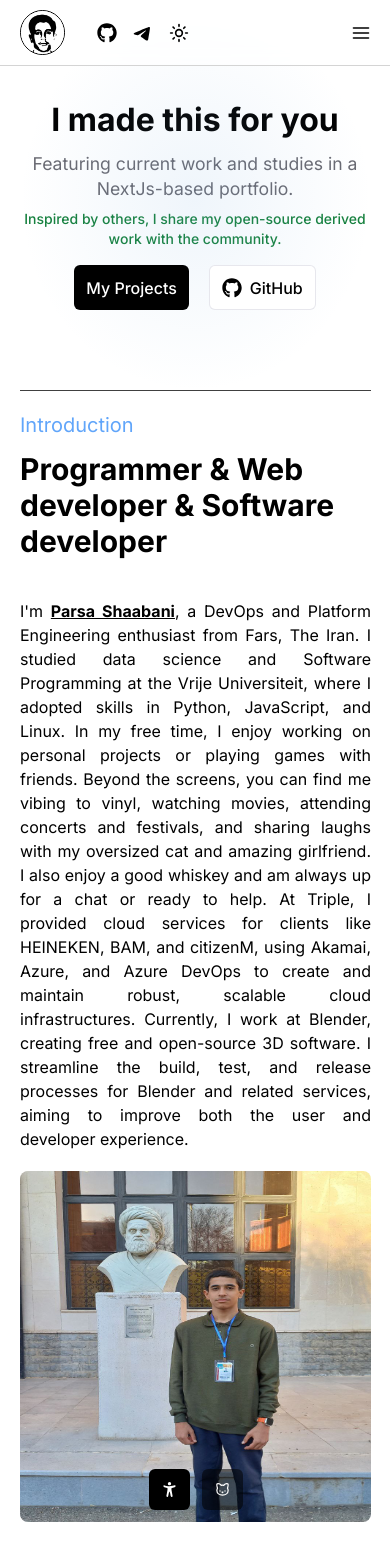
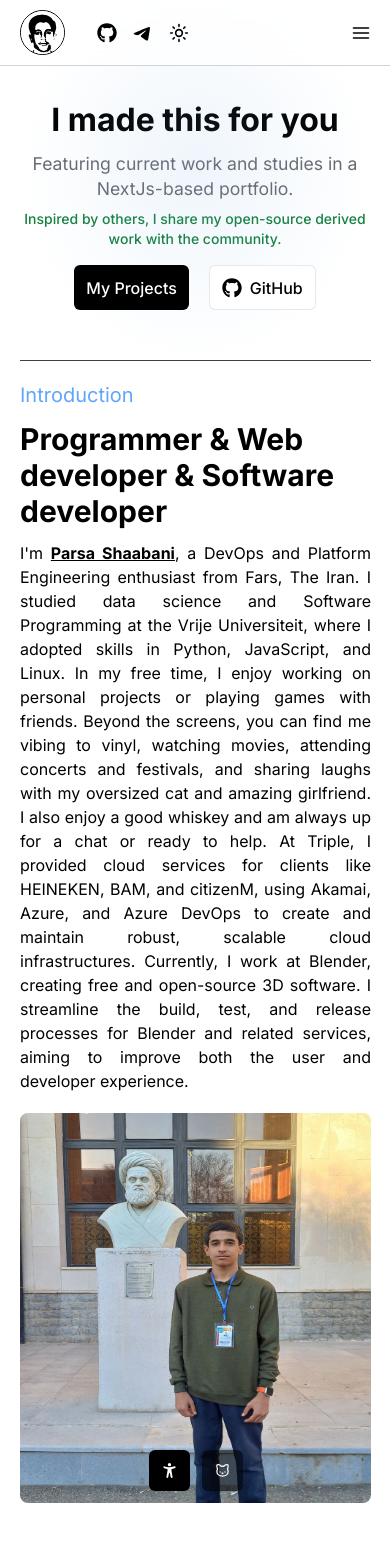
Before and after one commit to ParsaProg/portfolio, a Next.js app: page / in a window 390 px wide. Shown: the top 1557 px of the page. Built offline with nearby package versions, Linux system fonts and the light colour scheme.

Commit message:
image bugs fixed

```diff
--- a/app/page.tsx
+++ b/app/page.tsx
@@ -22,7 +22,7 @@ export default function Home() {
     if (pathname === "/") {
       intervalId = setInterval(() => {
         setImageIndex((prevIndex) => (prevIndex === 0 ? 1 : 0));
-      }, 10000);
+      }, 30000);
     }
 
     // Cleanup function
@@ -92,7 +92,7 @@ export default function Home() {
         <h1 className="font-bold text-3xl mt-3">
           Programmer & Web developer & Software developer
         </h1>
-        <section className=" w-full my-info-section flex items-start justify-start gap-x-[50px] mt-10 text-justify">
+        <section className=" w-full my-info-section flex items-start justify-start gap-x-[50px] md:mt-10 mt-3 text-justify">
           <p className="mb-5">
             I&apos;m{" "}
             <strong className="font-bold underline cursor-pointer">
--- a/styles/homepage_res.css
+++ b/styles/homepage_res.css
@@ -33,17 +33,17 @@
 
   .main-info-section {
     max-width: 90%;
-    margin: 80px auto;
+    margin: 50px auto;
     margin-left: 20px;
     margin-right: 20px;
   }
 
   .image-index-0 {
     width: 100%;
-    height: 90vw;
+    height: 100vw;
   }
   .main-image-index-0 {
-    height: 90vw;
+    height: 100vw;
   }
 
   .main-image-index-1 {
```
